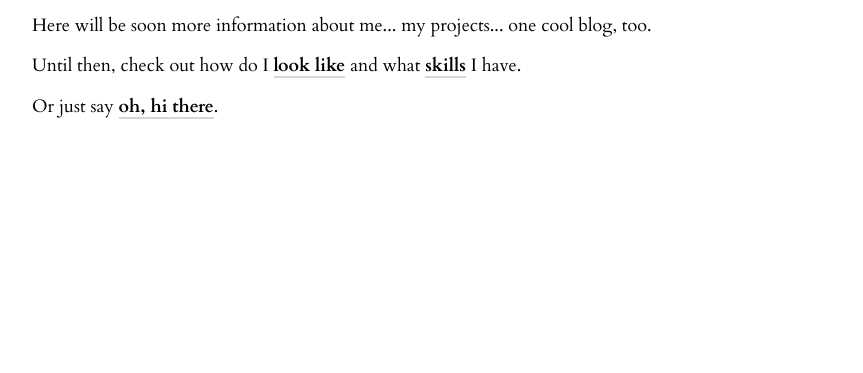
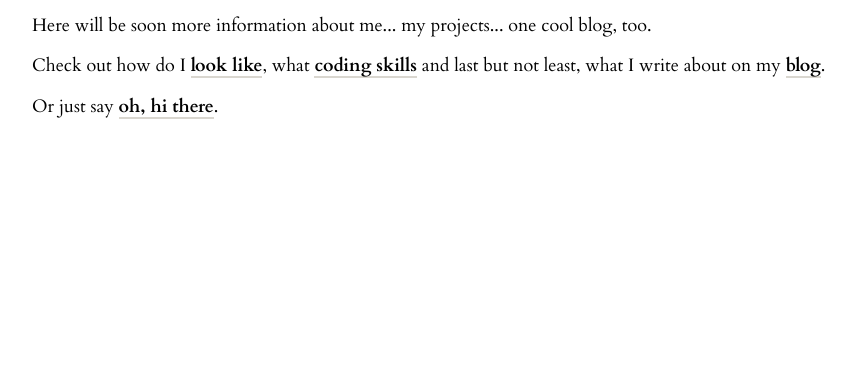
Before and after one commit to MirzaHodzic/MirzaHodzic.github.io, a plain HTML site: page index.html in a window 1280 px wide. Shown: the part 427-800 px from the top of the page, without its empty margins (0-863 px from the left). Drawn offline with nearby package versions, Linux system fonts and the light colour scheme.

Commit message:
Update index.html

```diff
--- a/index.html
+++ b/index.html
@@ -28,7 +28,7 @@
         <h1>Oh, hi there.</h1>
         <p>I'm Mirza Hodžić... Husband... Father... Senior <s>Fullstack</s> Frontend Web & App Developer... UI Designer.</p>
         <p>Here will be soon more information about me... my projects... one cool blog, too.</p>
-        <p>Until then, check out how do I <a href="https://www.instagram.com/mirzahodzic88/" class="regular-link">look like</a> and what <a href="https://www.linkedin.com/in/mirzahodzic88/" class="regular-link">skills</a> I have.</p>
+        <p>Check out how do I <a href="https://www.instagram.com/mirzahodzic88/" class="regular-link">look like</a>, what <a href="https://www.linkedin.com/in/mirzahodzic88/" class="regular-link">coding skills</a> and last but not least, what I write about on my <a href="https://wannabedev.io" class="regular-link">blog</a>.</p>
         <p>Or just say <a href="mailto:mirzahodzic88@gmail.com" class="regular-link">oh, hi there</a>.</p>
       </div>
 
```
